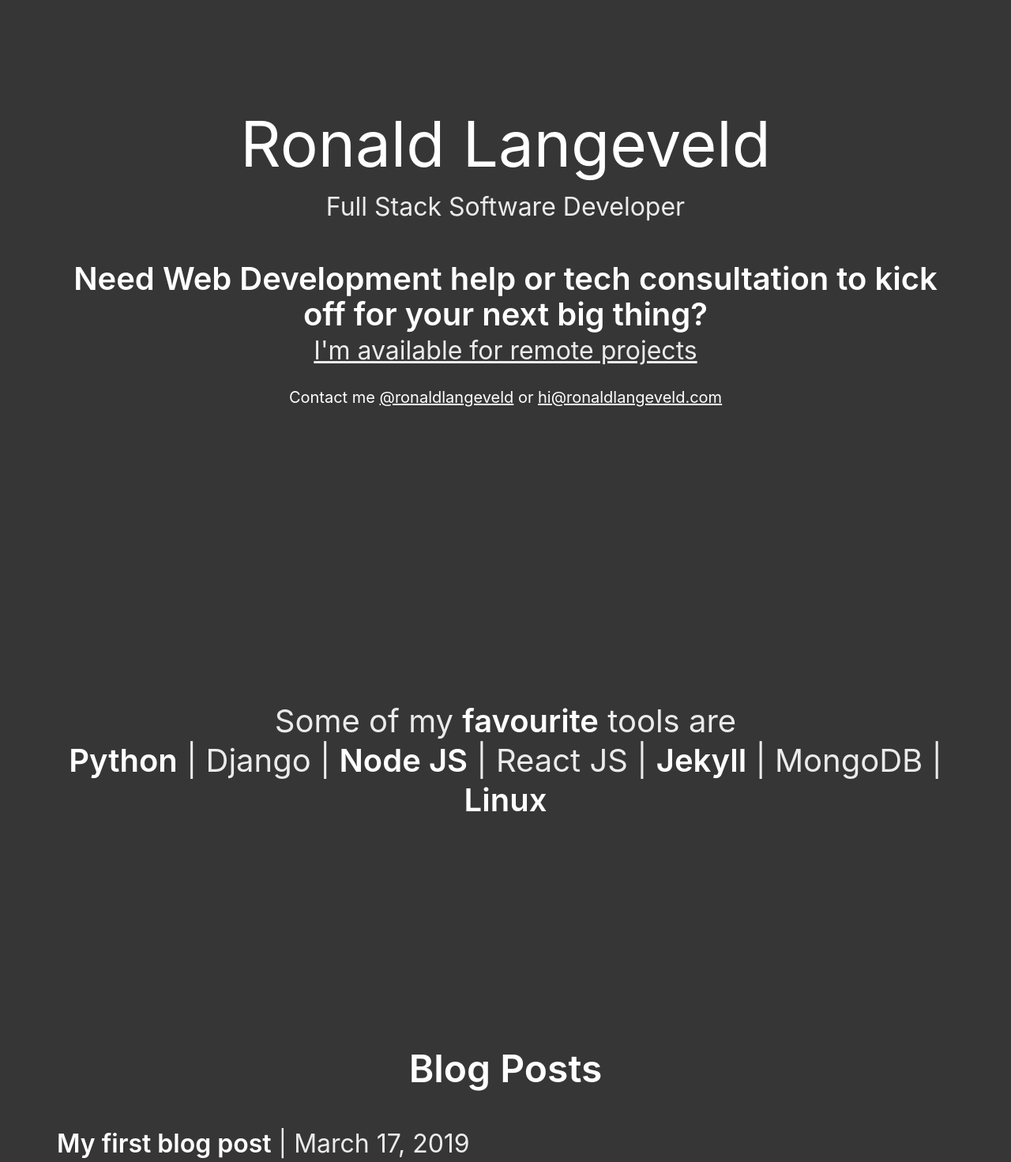
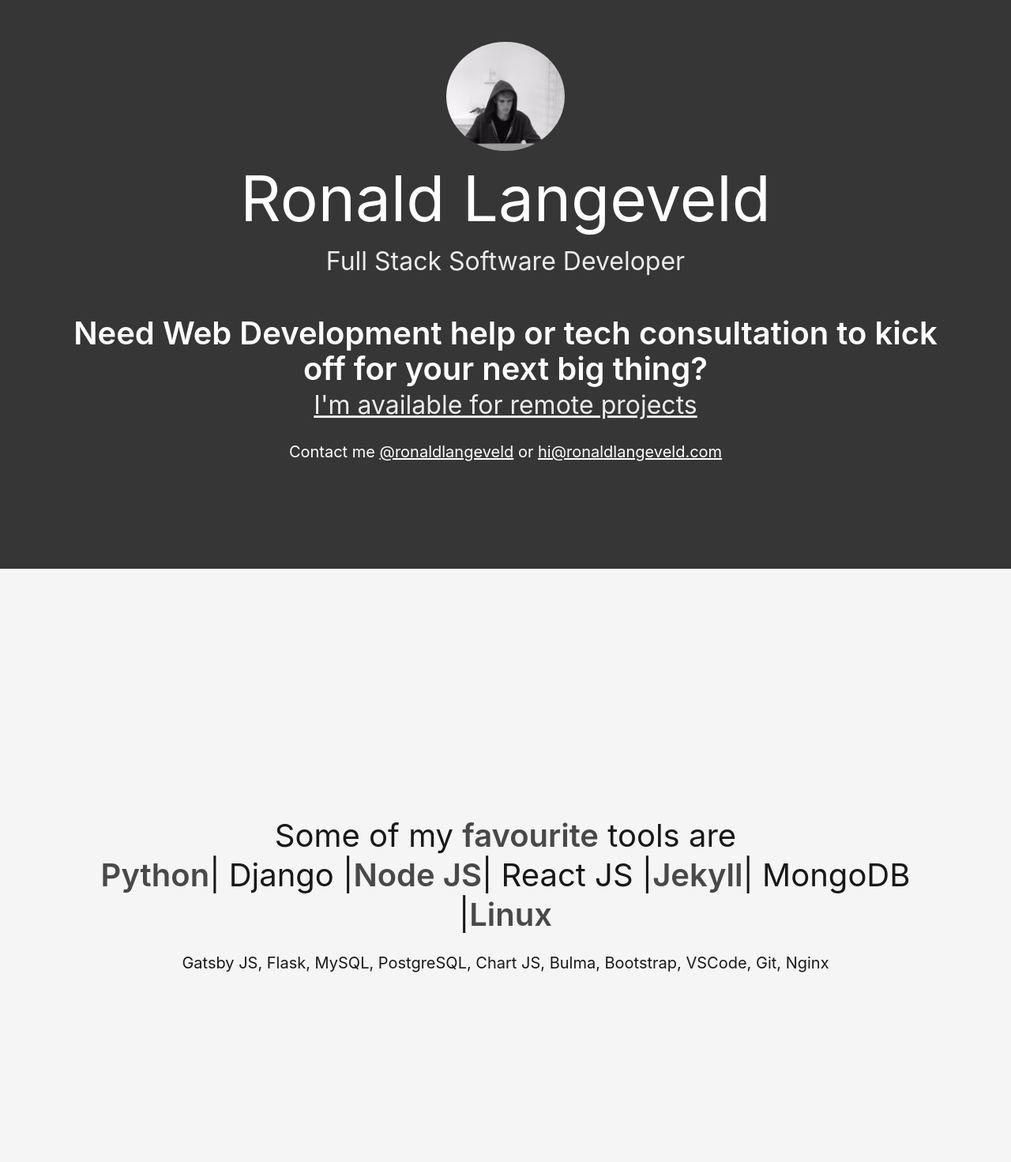
Before and after one commit to ronaldlangeveld/RonaldBlog, a Gatsby site: page / in a window 1280 px wide. Shown: the part 80-1551 px from the top of the page at 79% size. Built offline with nearby package versions, Linux system fonts and the light colour scheme; Gatsby itself is replaced by a stand-in of ours; some packages are replaced by stand-ins of ours.

Commit message:
added profile pic

```diff
--- a/gatsby-config.js
+++ b/gatsby-config.js
@@ -1,3 +1,5 @@
+const path = require(`path`)
+
 module.exports = {
     siteMetadata: {
       title: `Ronald Langeveld`,
@@ -13,6 +15,15 @@
               name: "posts",
             },
           },
-          `gatsby-transformer-remark`
+          {
+            resolve: `gatsby-source-filesystem`,
+            options: {
+              name: `assets`,
+              path: path.join(__dirname, `src`, `assets`),
+            },
+          },
+          `gatsby-transformer-remark`,
+          `gatsby-plugin-sharp`,
+          `gatsby-transformer-sharp`,
     ]
   }
--- a/src/components/intro.js
+++ b/src/components/intro.js
@@ -1,19 +1,26 @@
 import React from 'react';
+import Img from 'gatsby-image';
+import { StaticQuery, graphql } from "gatsby"
 
-const Intro = () => {
-    const largeTitle = {
-        fontSize: "5em"
-      };
-
-      const underline = {
-        textDecoration: "underline",
-
-      };
- return (
+export default () => (
+    <StaticQuery
+    query={graphql`
+  query {
+  file(relativePath: {eq: "profile.jpg"}){
+    childImageSharp{
+      fluid(maxWidth: 300){
+		...GatsbyImageSharpFluid
+      }
+    }
+  }
+}
+`}
+render={data => (
     <div>
     <section className="hero is-dark is-fullheight">
       <div className="hero-body">
         <div className="container has-text-centered">
+            <Img style={ProfilePic} fluid={data.file.childImageSharp.fluid} />
           <h1 style={largeTitle} className="is-size-3-mobile has-text-centered">
             Ronald Langeveld
           </h1>
@@ -25,14 +32,74 @@
           Need Web Development help or tech consultation to kick off for your next big thing?
           </h1>
           <h2 className="subtitle is-3 is-size-6-mobile has-text-centered">
-            <a style={underline} href="https://nomadlist.com/@ronald" target="_blank">I'm available for remote projects</a>
+            <a style={underline} href="https://nomadlist.com/@ronald" target="_blank" rel="noopener noreferrer">I'm available for remote projects</a>
           </h2>
-         <p className="is-size-5">Contact me <a style={underline} href="https://twitter.com/ronaldlangeveld" target="_blank">@ronaldlangeveld</a> or <a style={underline} href="mailto:hi@ronaldlangeveld.com?subject=Hi, lets develop something." target="_blank">hi@ronaldlangeveld.com</a></p>
+         <p className="is-size-5">Contact me <a style={underline} href="https://twitter.com/ronaldlangeveld" target="_blank" rel="noopener noreferrer">@ronaldlangeveld</a> or <a style={underline} href="mailto:hi@ronaldlangeveld.com?subject=Hi, lets develop something." rel="noopener noreferrer">hi@ronaldlangeveld.com</a></p>
           </div>
       </div>
     </section>
   </div>
-    );
-}
+)}/>)
 
-export default Intro;
+
+
+    const largeTitle = {
+        fontSize: "5em"
+      };
+
+      const ProfilePic = {
+          borderRadius: "100%",
+          width: "150px",
+          display: "block",
+          marginLeft: "auto",
+          marginRight: "auto"
+
+      }
+
+      const underline = {
+        textDecoration: "underline",
+
+      };
+
+//       console.log({data});
+//  return (
+//     <div>
+//     <section className="hero is-dark is-fullheight">
+//       <div className="hero-body">
+//         <div className="container has-text-centered">
+//             {/* <Img fluid={data.file.childImageSharp.fluid} /> */}
+//           <h1 style={largeTitle} className="is-size-3-mobile has-text-centered">
+//             Ronald Langeveld
+//           </h1>
+//           <h2 className="subtitle is-3 is-size-4-mobile has-text-centered">
+//             Full Stack Software Developer
+//           </h2>
+//           <br/>
+//           <h1 className="title is-2 is-size-4-mobile has-text-centered">
+//           Need Web Development help or tech consultation to kick off for your next big thing?
+//           </h1>
+//           <h2 className="subtitle is-3 is-size-6-mobile has-text-centered">
+//             <a style={underline} href="https://nomadlist.com/@ronald" target="_blank" rel="noopener noreferrer">I'm available for remote projects</a>
+//           </h2>
+//          <p className="is-size-5">Contact me <a style={underline} href="https://twitter.com/ronaldlangeveld" target="_blank" rel="noopener noreferrer">@ronaldlangeveld</a> or <a style={underline} href="mailto:hi@ronaldlangeveld.com?subject=Hi, lets develop something." rel="noopener noreferrer">hi@ronaldlangeveld.com</a></p>
+//           </div>
+//       </div>
+//     </section>
+//   </div>
+//     );
+// }
+
+// export default Intro;
+
+
+// export const query = graphql`
+//   query {
+//   file(relativePath: {eq: "profile.jpg"}){
+//     childImageSharp{
+//       fluid(maxWidth: 700){
+// 				src
+//       }
+//     }
+//   }
+// }
+// `
--- /dev/null
+++ b/src/components/navbar.js
@@ -0,0 +1,33 @@
+import React from 'react';
+import { Link } from "gatsby";
+
+const Navbar = () => {
+    return (
+        <div>
+            <nav class="navbar is-dark" role="navigation" aria-label="main navigation">
+                <div class="navbar-brand">
+                    <a role="button" class="navbar-burger burger" aria-label="menu" aria-expanded="false" data-target="navbarBasicExample">
+                        <span aria-hidden="true"></span>
+                        <span aria-hidden="true"></span>
+                        <span aria-hidden="true"></span>
+                    </a>
+                </div>
+
+                <div id="navbarBasicExample" class="navbar-menu">
+                    <div class="navbar-start">
+                        <Link to="/" class="navbar-item">
+                            Home
+    </Link>
+                    </div>
+
+                    <div class="navbar-end">
+                        <a className="navbar-item" href="https://twitter.com/ronaldlangeveld" target="_blank" rel="noopener noreferrer">Twitter</a>
+                        <a className="navbar-item" href="https://github.com/ronaldlangeveld" target="_blank" rel="noopener noreferrer">Github</a>
+                    </div>
+                </div>
+            </nav>
+        </div>
+    );
+}
+
+export default Navbar;
--- a/src/components/post-link.js
+++ b/src/components/post-link.js
@@ -3,7 +3,7 @@
 
 const PostLink = ({ post }) => (
 
-  <div className="subtitle is-3">
+  <div className="subtitle is-3 is-size-6-mobile">
     <Link to={post.frontmatter.path}>
       <strong>{post.frontmatter.title}</strong> | {post.frontmatter.date}
     </Link>
--- a/src/components/postIndex.js
+++ b/src/components/postIndex.js
@@ -1,11 +1,10 @@
 import React from 'react';
-import { Link } from "gatsby";
 
 const PostIndex = ({children}) => {
     return (
         <div>
             <div>
-                <section className="hero is-dark is-medium">
+                <section className="hero is-dark is-fullheight">
                     <div className="hero-body">
                         <div className="container">
                         <h1 className="title is-1 has-text-centered">Blog Posts</h1>
--- a/src/components/stack.js
+++ b/src/components/stack.js
@@ -4,11 +4,34 @@
     return (
         <div>
             <div>
-                <section className="hero is-dark is-medium">
+                <section className="hero is-light is-fullheight">
                     <div className="hero-body">
                         <div className="container">
                             <br />
-                            <h1 className="subtitle is-2 has-text-centered is-size-3-mobile"> Some of my <strong>favourite</strong> tools are <br /> <strong>Python</strong> | Django | <strong>Node JS</strong> | React JS | <strong>Jekyll</strong> | MongoDB | <strong>Linux</strong></h1>
+                            <h1
+                            className="subtitle is-2 has-text-centered is-size-3-mobile">
+                            Some of my <strong>favourite</strong> tools are <br />
+                            <strong>Python</strong>
+                             | Django |
+                             <strong>Node JS</strong>
+                              | React JS |
+                              <strong>Jekyll</strong>
+                               | MongoDB |
+                               <strong>Linux</strong>
+                               </h1>
+
+                               <h2 className="subtitle has-text-centered">
+                               Gatsby JS,
+                               Flask,
+                               MySQL,
+                               PostgreSQL,
+                               Chart JS,
+                               Bulma,
+                               Bootstrap,
+                               VSCode,
+                               Git,
+                               Nginx
+                               </h2>
                         </div>
                     </div>
                 </section>
--- a/src/pages/index.js
+++ b/src/pages/index.js
@@ -6,7 +6,6 @@
 import { graphql } from "gatsby"
 import PostLink from "../components/post-link"
 import PostIndex from "../components/postIndex";
-
 
 const IndexPage = ({
   data: {
@@ -23,7 +22,7 @@
     <Intro />
     <Stack />
     <PostIndex>
-    <div>{Posts}</div>
+    {Posts}
     </PostIndex>
   </Layout>
   </div>
--- a/src/posts/firstpost.md
+++ /dev/null
@@ -1,9 +0,0 @@
----
-
-path: "/my-first-post"
-date: "2019-03-17"
-title: "My first blog post"
-
----
-
-This is my first mark down post. How amazing!
```
Also changed, not shown: src/templates/blogTemplate.js (+6 -26 lines), src/assets/profile.jpg (added).
